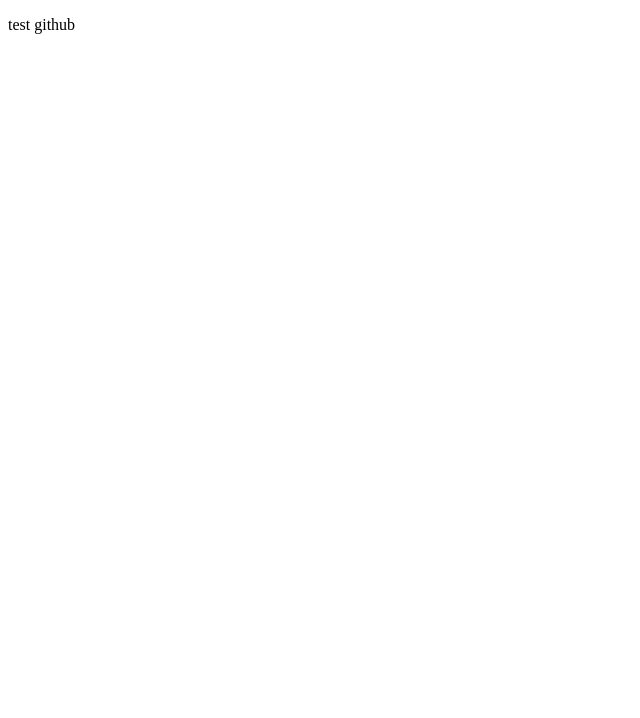
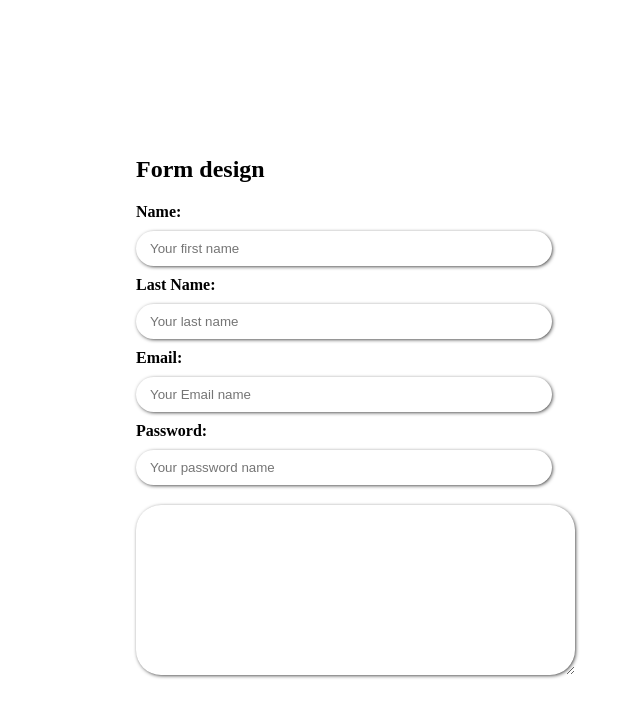
Before and after one commit to Jahidul37/Second-day-practice, a plain HTML site: page index.html in a window 1280 px wide. Shown: the whole page, without its empty margins (0-640 px from the left). Drawn offline with Linux system fonts and the light colour scheme.

Commit message:
form design

```diff
--- a/index.html
+++ b/index.html
@@ -6,11 +6,27 @@
     <meta http-equiv="X-UA-Compatible" content="IE=edge">
     <meta name="viewport" content="width=device-width, initial-scale=1.0">
     <title>Practice Day 2</title>
+    <link rel="stylesheet" href="style.css">
+
 </head>
 
 <body>
 
-    <p>test github</p>
+    <section class="form-edit">
+        <h1>Form design</h1>
+        <form action="">
+            <label for="" class="label-area"><b>Name:</b> <br></label>
+            <input type=" text" type="name" placeholder="Your first name"><br>
+            <label for=""><b>Last Name:</b></label><br>
+            <input type=" text" type="name" placeholder="Your last name"><br>
+            <label for=""><b>Email:</b> <br></label>
+            <input type=" text" type="email" placeholder="Your Email name"><br>
+            <label for=""><b>Password:<br></b></label>
+            <input type=" text" type="password" placeholder="Your password name"><br>
+            <textarea name="" id="" cols="50" rows="10"></textarea>
+        </form>
+    </section>
+
 
 </body>
 
--- /dev/null
+++ b/style.css
@@ -0,0 +1,42 @@
+body {
+    width: 100%;
+    display: grid;
+    justify-items: center;
+
+}
+
+.form-edit {
+    margin-top: 10%;
+    width: 80%;
+}
+
+form {}
+
+.label-area {
+    margin-bottom: 10px;
+}
+
+input {
+    box-shadow: 1px 1px 4px -1px;
+    margin-top: 10px;
+    padding: 10px 10px;
+    padding-left: 14px;
+    margin-right: 17px;
+    border-radius: 25px;
+    margin-bottom: 10px;
+    border: 0px;
+    padding-right: 225px;
+
+}
+
+textarea {
+    box-shadow: 1px 1px 4px -1px;
+    margin-top: 10px;
+    padding: 10px 10px;
+    padding-left: 14px;
+    margin-right: 17px;
+    border-radius: 25px;
+    margin-bottom: 10px;
+    border: 0px;
+
+}
```
